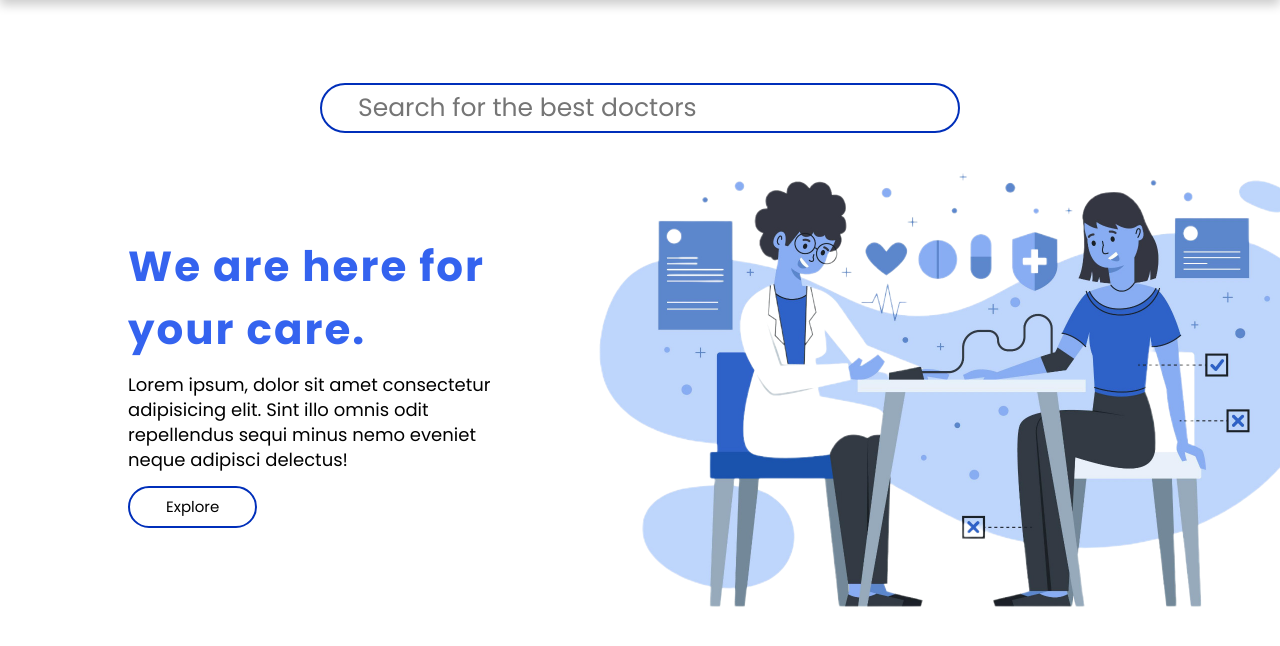
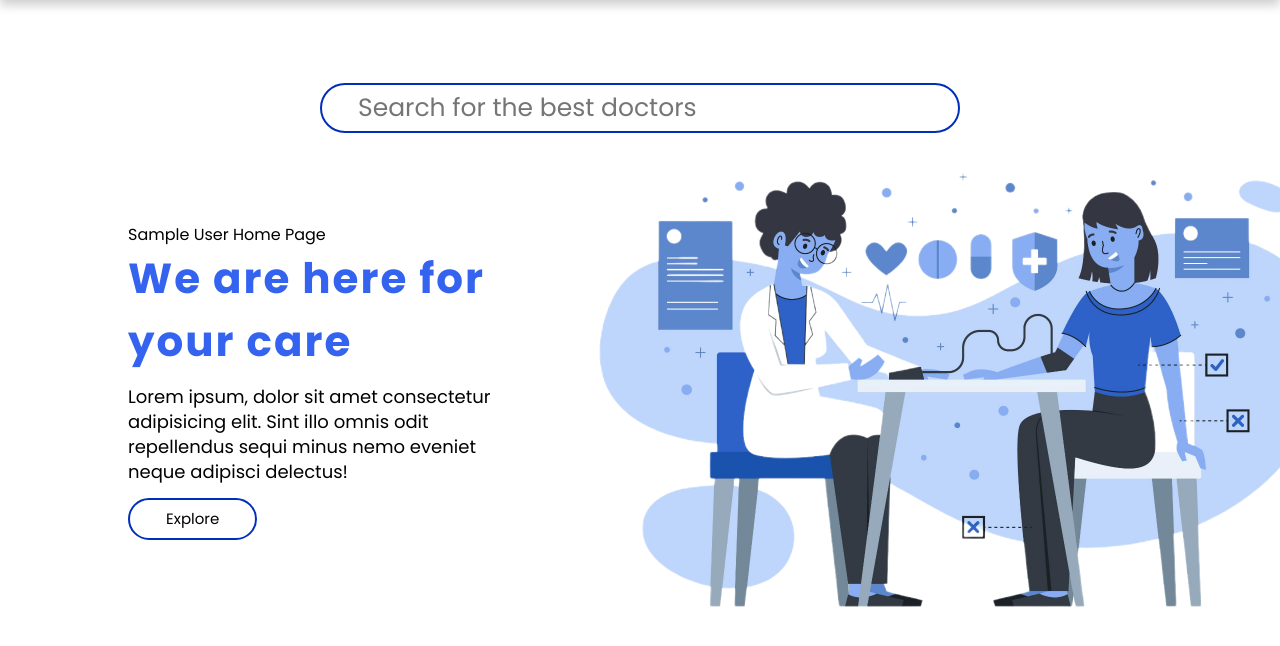
Before and after one commit to MOHAMedelhennawy/Healixra, a Flask app: page /home in a window 1280 px wide; the page is wider, and only the part inside the window is pictured. Shown: the part 60-706 px from the top of that part. Run offline with Flask 3, Linux system fonts and the light colour scheme; the visitor is signed in with stand-in values (Sample User, id 1).

Commit message:
unnecessary changes

```diff
--- a/templates/home.html
+++ b/templates/home.html
@@ -5,9 +5,8 @@
 </div>
 <div class="content home">
     <div class="text">
-        <!-- {{current_user.first_name}} {{current_user.last_name}} Home Page -->
-        <h2>We are here for your care.</h2>
-         <!-- <h2>In healixra, your are save ...</h2> -->
+        {{current_user.first_name}} {{current_user.last_name}} Home Page
+        <h2>We are here for your care</h2>
         <p>
             Lorem ipsum, dolor sit amet consectetur adipisicing elit.
             Sint illo omnis odit repellendus sequi minus nemo eveniet
```
